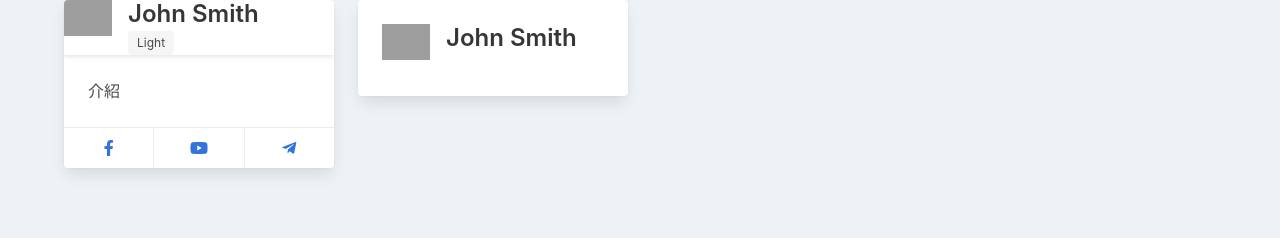
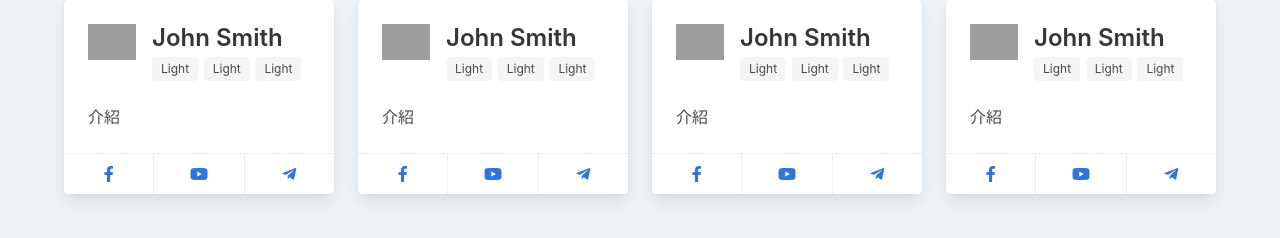
Before and after one commit to Phate334/stock-library, a plain HTML site: page index.html in a window 1280 px wide. Drawn offline with Linux system fonts and the light colour scheme; grey boxes are pictures that could not be loaded.

Commit message:
[add] resource ele card

```diff
--- a/index.html
+++ b/index.html
@@ -15,7 +15,7 @@
         <div class="columns is-multiline">
             <div class="column is-4-desktop is-3-widescreen is-half-tablet">
                 <div class="card">
-                    <div class="card-header">
+                    <div class="card-content">
                         <div class="media">
                             <div class="media-left">
                                 <figure class="image is-48x48">
@@ -24,11 +24,13 @@
                             </div>
                             <div class="media-content">
                                 <p class="title is-4 no-padding">John Smith</p>
-                                <p class="subtitle is-6"><span class="tag is-light">Light</span></p>
+                                <p class="subtitle">
+                                    <span class="tag is-light">Light</span>
+                                    <span class="tag is-light">Light</span>
+                                    <span class="tag is-light">Light</span>
+                                </p>
                             </div>
                         </div>
-                    </div>
-                    <div class="card-content">
                         <p>介紹</p>
                     </div>
                     <footer class="card-footer">
@@ -48,10 +50,75 @@
                                 </figure>
                             </div>
                             <div class="media-content">
-                                <p class="title is-4">John Smith</p>
+                                <p class="title is-4 no-padding">John Smith</p>
+                                <p class="subtitle">
+                                    <span class="tag is-light">Light</span>
+                                    <span class="tag is-light">Light</span>
+                                    <span class="tag is-light">Light</span>
+                                </p>
                             </div>
                         </div>
+                        <p>介紹</p>
                     </div>
+                    <footer class="card-footer">
+                        <a href="#" class="card-footer-item"><i class="fab fa-facebook-f"></i></a>
+                        <a href="#" class="card-footer-item"><i class="fab fa-youtube"></i></a>
+                        <a href="#" class="card-footer-item"><i class="fab fa-telegram-plane"></i></a>
+                    </footer>
+                </div>
+            </div>
+            <div class="column is-4-desktop is-3-widescreen is-half-tablet">
+                <div class="card">
+                    <div class="card-content">
+                        <div class="media">
+                            <div class="media-left">
+                                <figure class="image is-48x48">
+                                    <img src="https://bulma.io/images/placeholders/96x96.png" alt="Placeholder image">
+                                </figure>
+                            </div>
+                            <div class="media-content">
+                                <p class="title is-4 no-padding">John Smith</p>
+                                <p class="subtitle">
+                                    <span class="tag is-light">Light</span>
+                                    <span class="tag is-light">Light</span>
+                                    <span class="tag is-light">Light</span>
+                                </p>
+                            </div>
+                        </div>
+                        <p>介紹</p>
+                    </div>
+                    <footer class="card-footer">
+                        <a href="#" class="card-footer-item"><i class="fab fa-facebook-f"></i></a>
+                        <a href="#" class="card-footer-item"><i class="fab fa-youtube"></i></a>
+                        <a href="#" class="card-footer-item"><i class="fab fa-telegram-plane"></i></a>
+                    </footer>
+                </div>
+            </div>
+            <div class="column is-4-desktop is-3-widescreen is-half-tablet">
+                <div class="card">
+                    <div class="card-content">
+                        <div class="media">
+                            <div class="media-left">
+                                <figure class="image is-48x48">
+                                    <img src="https://bulma.io/images/placeholders/96x96.png" alt="Placeholder image">
+                                </figure>
+                            </div>
+                            <div class="media-content">
+                                <p class="title is-4 no-padding">John Smith</p>
+                                <p class="subtitle">
+                                    <span class="tag is-light">Light</span>
+                                    <span class="tag is-light">Light</span>
+                                    <span class="tag is-light">Light</span>
+                                </p>
+                            </div>
+                        </div>
+                        <p>介紹</p>
+                    </div>
+                    <footer class="card-footer">
+                        <a href="#" class="card-footer-item"><i class="fab fa-facebook-f"></i></a>
+                        <a href="#" class="card-footer-item"><i class="fab fa-youtube"></i></a>
+                        <a href="#" class="card-footer-item"><i class="fab fa-telegram-plane"></i></a>
+                    </footer>
                 </div>
             </div>
         </div>
```
